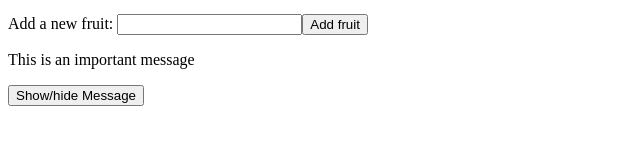
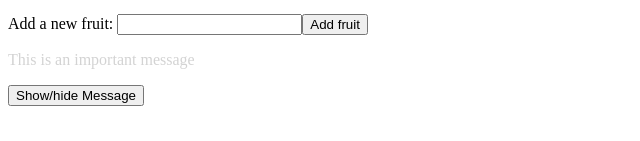
Before and after one commit to sambo803/first, a plain HTML site: page index.html in a window 1280 px wide. Shown: the part 189-330 px from the top of the page, without its empty margins (0-640 px from the left). Drawn offline with nearby package versions, Linux system fonts and the light colour scheme.

Commit message:
toggle styling with v-bind

```diff
--- a/index.html
+++ b/index.html
@@ -6,6 +6,13 @@
   <title>Practice Vue.js</title>
   <script src="https://unpkg.com/vue@next"></script>
   <script src="index.js" defer></script>
+
+  <style>
+    .disabled {
+      color: lightgray;
+    }
+  </style>
+
 </head>
 
 <body>
@@ -27,7 +34,7 @@
       <input type="text" v-model="newFruit">
       <button v-on:click="addFruit()">Add fruit</button>
     </p>
-    <p v-if=showInfo>This is an important message</p>
+    <p v-bind:class="{disabled: showInfo}">This is an important message</p>
     <button v-on:click="toggleMessage()">Show/hide Message</button>
   </div>
 
```
